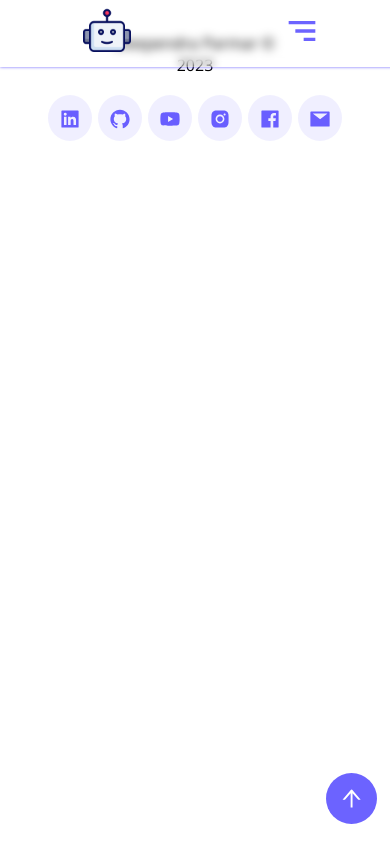
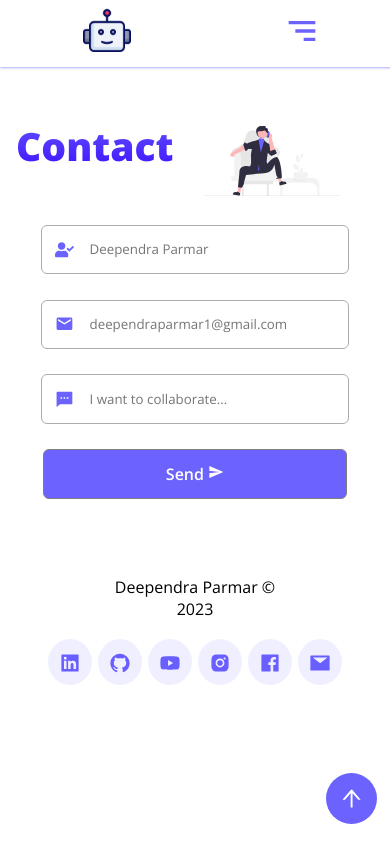
Before and after one commit to DeependraParmar/DeependraParmarPortfolio, a React (Create React App) app: page /contact in a window 390 px wide. Built offline with nearby package versions, Linux system fonts and the light colour scheme.

Commit message:
Commiting for almost last time

```diff
--- a/src/App.js
+++ b/src/App.js
@@ -10,6 +10,7 @@ import Contact from "./components/Contact";
 import Services from "./components/Services";
 import About from "./components/About";
 import BlogDetails from "./components/BlogDetails";
+import { Toaster } from "react-hot-toast";
 
 function App() {
   document.oncontextmenu = function(element) {
@@ -31,6 +32,10 @@ function App() {
         <Route path='/about' element={<About/>} />
       </Routes>
       <Footer />
+      <Toaster
+        position="bottom-center"
+        reverseOrder={false}
+      />
     </Router>
   );
 }
--- a/src/assets/projects.js
+++ b/src/assets/projects.js
@@ -13,7 +13,7 @@ import wordx from "../assets/projectsimages/wordx.png";
 export const projects = [
     {
         title: "Deependra Parmar",
-        description: "This is my personal favorite portfolio website. I have created this website to showcase my skills,projects & more",
+        description: "This is my personal favorite portfolio website. I have created this website to showcase my skills,projects & more.",
         url: "https://deependraparmar.vercel.app",
         img: deependraparmar,
         technologies: [
--- a/src/components/Contact.jsx
+++ b/src/components/Contact.jsx
@@ -1,5 +1,15 @@
-import React, { useEffect } from 'react'
+import React, { useEffect, useState } from 'react'
 import BackToTop from './BackToTop';
+import contactimage from '../assets/contact.svg';
+import phonecall from "../assets/phonecall.svg";
+import { FaUserCheck } from 'react-icons/fa';
+import { MdEmail } from 'react-icons/md';
+import { RiMessage2Fill } from 'react-icons/ri';
+import { MdSend } from 'react-icons/md';
+import toast from 'react-hot-toast';
+import {motion} from 'framer-motion';
+import { addDoc,collection } from 'firebase/firestore';
+import { db } from '../firebase';
 
 export default function Contact() {
   document.title = "Contact | Deependra Parmar";
@@ -7,9 +17,64 @@ export default function Contact() {
     // 👇️ scroll to top on page load
     window.scrollTo({ top: 0, left: 0, behavior: 'smooth' });
   }, []);
+
+
+  const [input,setInput] = useState({names:'',email:'',message:''});
+  const [disableBtn, setDisableBtn] = useState(false);
+
+  const changeHandler = (e) => {
+    setInput({...input,[e.target.name]:e.target.value});
+  }
+
+  const submitHandler = async(e) => {
+    e.preventDefault();
+    setDisableBtn(true);
+    try{
+      await addDoc(collection(db, "contacts"), {
+        name: input.names,
+        email: input.email,
+        message: input.message
+      })
+
+      toast.success('Message Sent Successfully');
+      setDisableBtn(false);
+      setInput({names:'',email:'',message:''});
+    }
+    catch(err){
+      toast.error('Something went wrong');
+      setDisableBtn(false);
+    }
+  }
+
+  const animations = {
+    head: {
+      initial: { opacity: 0, y: 100 },
+      whileInView: {opacity: 1, y: 0},
+      transition: { duration: 0.5, ease: 'easeInOut', delay: 0.2 }
+    },
+  }
   return (
-    <div>
+    <div className='contact'>
+      <motion.div {...animations.head} className="head">
+        <h1>Contact</h1>
+        <img src={phonecall} alt="" />
+      </motion.div>
 
+      <div className="contactsection">
+        <motion.div {...animations.head} className="contactimage">
+          <img src={contactimage} alt="" />
+        </motion.div>
+        <motion.div {...animations.head} className="contactform">
+          <form onSubmit={submitHandler}>
+            <div>
+              <FaUserCheck /><input type="text" name='names' value={input.names} onChange={changeHandler} placeholder="Deependra Parmar" required />
+            </div>
+            <div><MdEmail /><input type="email" name='email' value={input.email} onChange={changeHandler} placeholder="deependraparmar1@gmail.com" required /></div>
+            <div><RiMessage2Fill /><textarea name="message" value={input.message} onChange={changeHandler} id="" cols="30" rows="1" placeholder="I want to collaborate..." required   ></textarea></div>
+            <button className={disableBtn ? "disableBtn": ""} disabled={disableBtn} type="submit">Send  <MdSend /></button>
+          </form>
+        </motion.div>
+      </div>
 
       <BackToTop />
     </div>
--- /dev/null
+++ b/src/firebase.js
@@ -0,0 +1,20 @@
+// Import the functions you need from the SDKs you need
+import { initializeApp } from "firebase/app";
+import { getAnalytics } from "firebase/analytics";
+import {getFirestore} from 'firebase/firestore';
+
+const firebaseConfig = {
+    apiKey: "AIzaSyDuKKB7rrsCEyfANB0N88yikJEz6zfRck4",
+    authDomain: "deependraparmarportfolio.firebaseapp.com",
+    projectId: "deependraparmarportfolio",
+    storageBucket: "deependraparmarportfolio.appspot.com",
+    messagingSenderId: "399318155982",
+    appId: "1:399318155982:web:14d6270eaf925a94da869f",
+    measurementId: "G-9CJKG0RPXQ"
+};
+
+// Initialize Firebase
+export const app = initializeApp(firebaseConfig);
+const analytics = getAnalytics(app);
+
+export const db = getFirestore();
--- a/src/styles/app.scss
+++ b/src/styles/app.scss
@@ -14,6 +14,7 @@
 @import "services";
 @import "backtotop";
 @import "projects";
+@import "contact";
 
 *{
     margin: 0;
@@ -65,3 +66,8 @@ img {
     -moz-user-drag: none;
     -o-user-drag: none;
 }
+
+.disableBtn{
+    opacity: 0.5 !important;
+    cursor: not-allowed !important;
+}
--- /dev/null
+++ b/src/styles/contact.scss
@@ -0,0 +1,159 @@
+.contact {
+    padding: 5rem 1rem 2rem 1rem;
+
+    .head {
+        display: flex;
+        align-items: center;
+        justify-content: flex-start;
+        position: relative;
+        padding: 1rem 2rem 1rem 2rem;
+        width: 90%;
+        margin: 0;
+
+
+        >h1 {
+            font: 900 4.8rem "Open Sans";
+            background: -webkit-linear-gradient($main, #3300ff);
+            -webkit-background-clip: text;
+            -webkit-text-fill-color: transparent;
+            margin: 10px 0;
+            line-height: 5rem;
+        }
+
+        >img {
+            width: 15rem;
+            margin: 0 1rem;
+            position: absolute;
+            z-index: -100;
+            bottom: 0px;
+            right: 2rem;
+        }
+    }
+
+    .contactsection {
+        display: flex;
+        align-items: center;
+        justify-content: flex-start;
+        width: 80%;
+
+        >.contactimage {
+            height: 100%;
+            text-align: center;
+
+            >img {
+                width: 40%;
+                object-fit: contain;
+            }
+
+        }
+
+        >.contactform {
+            height: 100%;
+
+            >form {
+                display: flex;
+                align-items: center;
+                justify-content: center;
+                flex-direction: column;
+                width: 32vw;
+
+                >div {
+                    width: 100%;
+                    display: flex;
+                    align-items: center;
+                    justify-content: flex-start;
+                    border: 1px solid rgb(172, 172, 172);
+                    gap: 1rem;
+                    margin: 0.8rem 0;
+                    padding: 0.8rem;
+                    border-radius: 6px;
+
+                    >svg {
+                        width: 1.35rem;
+                        height: 1.35rem;
+                        color: $main;
+                    }
+
+                    >input,
+                    textarea {
+                        width: 100%;
+                        border: none;
+                        resize: none;
+                        outline: none;
+
+                    }
+                }
+
+                >button {
+                    width: 105%;
+                    margin: 0.8rem 0;
+                    padding: 0.8rem;
+                    border-radius: 6px;
+                    outline: none;
+                    border: 1px solid gray;
+                    background-color: $main;
+                    color: white;
+                    font: 600 1.1rem "Open Sans";
+                }
+            }
+        }
+    }
+}
+
+@media screen and (max-width: 950px) {
+    .contact {
+
+            .head {
+                width: 95%;
+                padding: 1rem 0;
+                margin: 0;
+                >h1 {
+                    font-size: 10vw;
+                }
+
+                >img {
+                    width: 35vw;
+                    bottom: 1rem;
+                    right: 0;
+                }
+            }
+
+            .contactsection {
+                justify-content: center;
+                width: 100%;
+
+                >.contactimage {
+                    display: none;
+
+                }
+
+                >.contactform {
+                    height: 100%;
+                    display: flex;
+                    justify-content: center;
+                    width: 90vw;
+                    margin: 0;
+                    >form {
+                        width: 80%;
+
+                        >div {
+
+                            >input,
+                            textarea {
+                                width: 100%;
+                                border: none;
+                                resize: none;
+                                outline: none;
+
+                            }
+                        }
+
+                        >button {
+                            width: 108%;
+                            font: 600 1rem "Open Sans";
+                        }
+                    }
+                }
+            }
+        }
+}
```
Also changed, not shown: src/styles/projects.scss (+27 -17 lines), src/assets/dev.png (deleted), src/assets/phonecall.svg (added).
